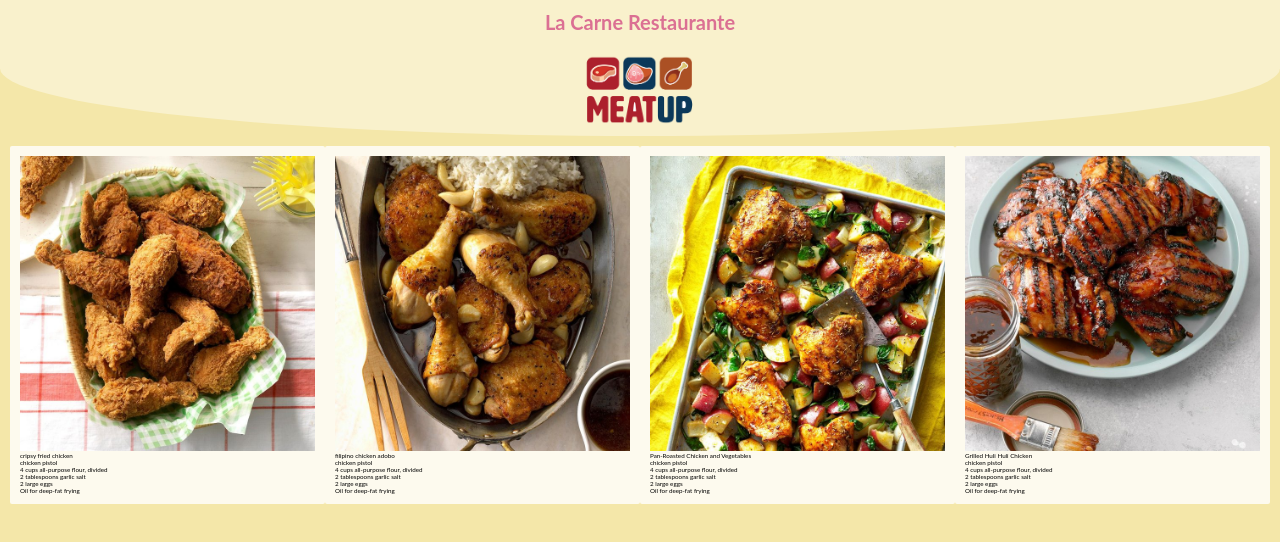
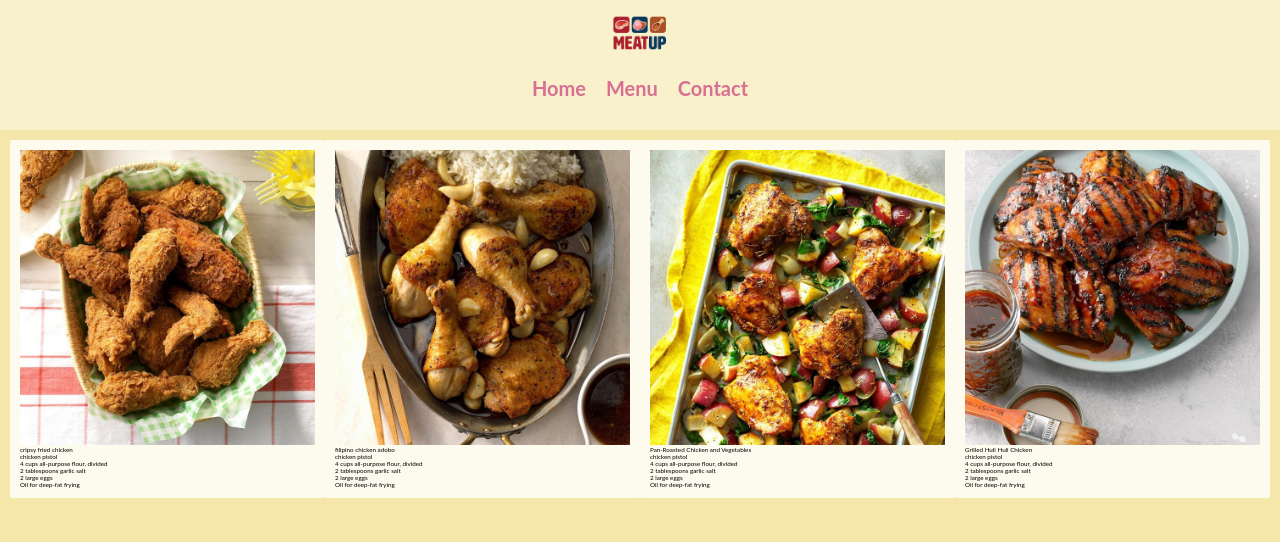
Before and after one commit to oxenprogrammer/restaurant, a website built with webpack: page dist/index.html in a window 1280 px wide. Built offline with nearby package versions, Linux system fonts and the light colour scheme.

Commit message:
Feat(header): add menu links

```diff
--- a/src/js/header.component.js
+++ b/src/js/header.component.js
@@ -4,16 +4,31 @@ const headerComponent = () => {
   const header = document.createElement('nav');
   header.setAttribute('class', 'navbar');
 
-  const title = document.createElement('h1');
-  title.setAttribute('class', 'title');
-  title.textContent = 'La Carne Restaurante';
-
   const img = document.createElement('img');
   img.setAttribute('class', 'logo');
   img.setAttribute('src', logo);
 
-  header.appendChild(title);
+  const links = document.createElement('header');
+  links.setAttribute('class', 'nav-links');
+
+  const home = document.createElement('div');
+  home.setAttribute('class', 'link home-link');
+  home.textContent = 'home';
+
+  const menu = document.createElement('div');
+  menu.setAttribute('class', 'link menu-link');
+  menu.textContent = 'menu';
+
+  const contact = document.createElement('div');
+  contact.setAttribute('class', 'link contact-link');
+  contact.textContent = 'contact';
+
+  links.appendChild(home);
+  links.appendChild(menu);
+  links.appendChild(contact);
+
   header.appendChild(img);
+  header.appendChild(links);
 
   return header;
 };
--- a/src/style/main.scss
+++ b/src/style/main.scss
@@ -32,24 +32,35 @@ body {
   position: sticky;
   top: 0;
   background-color: rgba(255, 255, 255, 0.4);
-  border-end-start-radius: 80%;
-  border-end-end-radius: 80%;
+  padding: 1rem 0;
 
-  .title {
+  .nav-links {
     display: flex;
     justify-content: center;
+    text-transform: capitalize;
     text-align: center;
     padding: 1rem;
     font-size: 2rem;
     font-weight: bold;
-    color: palevioletred;
+    color: rgb(216, 112, 147);
+
+    .link {
+      padding: 1rem;
+
+      &:hover {
+        font-size: 2.2rem;
+        color: rgb(88, 27, 48);
+        cursor: pointer;
+        text-decoration: underline rgb(88, 27, 48);
+      }
+    }
   }
 
   .logo {
     display: flex;
     margin: 0 auto;
     justify-content: center;
-    width: 10%;
+    width: 5%;
 
     @media all and (max-width: 720px) {
       width: 20%;
```
